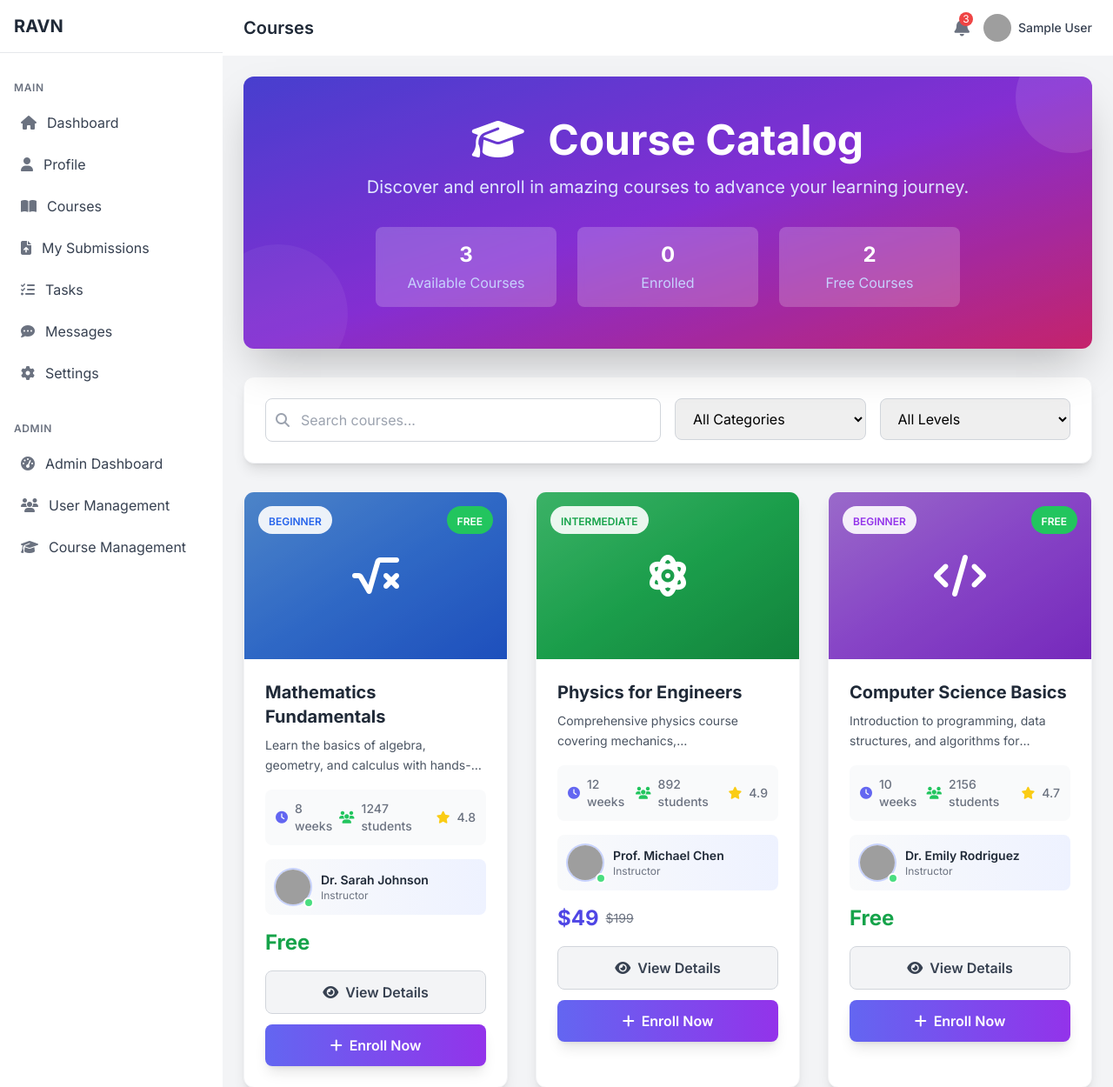
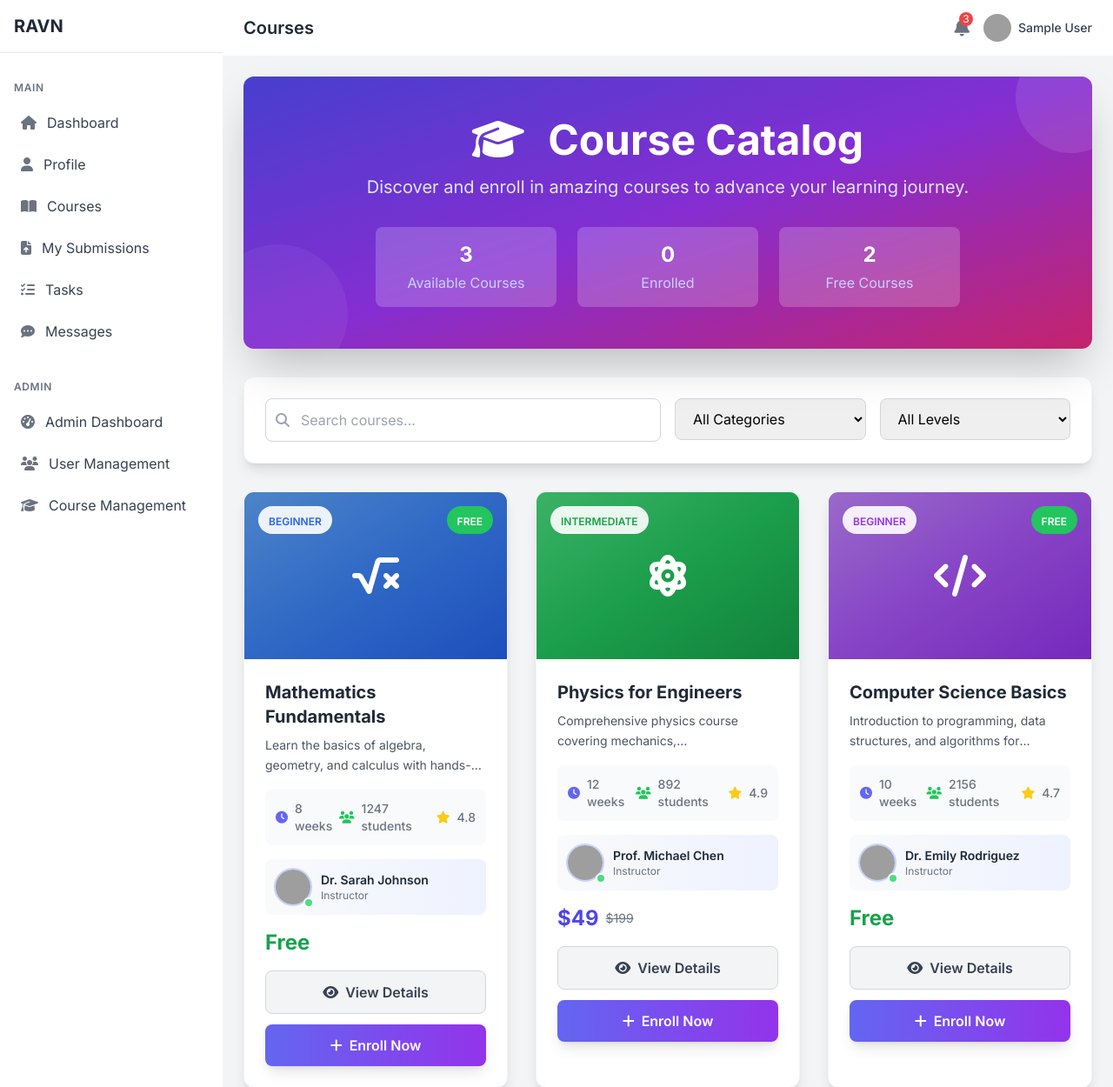
Before and after one commit to navadeep0508/ravn, a Flask app: page /courses in a window 1280 px wide. Shown: the top 1250 px of the page at 87% size. Run offline with Flask 3, Linux system fonts and the light colour scheme; the visitor is signed in with stand-in values (Sample User, id 1); data that the repository does not hold is empty; some libraries are stand-ins or nearby versions; grey boxes are pictures that could not be loaded.

Commit message:
Initial commit:mini hc

```diff
--- a/templates/dashboard_base.html
+++ b/templates/dashboard_base.html
@@ -36,10 +36,7 @@
                 <i class="fas fa-comment-dots mr-3 text-gray-500"></i>
                 <span>Messages</span>
             </a>
-            <a href="#" class="flex items-center px-6 py-3 text-gray-700 hover:bg-gray-100">
-                <i class="fas fa-cog mr-3 text-gray-500"></i>
-                <span>Settings</span>
-            </a>
+
 
             <!-- Admin Panel Section (only for admins) -->
             {% if session.get('role') == 'admin' %}
```
